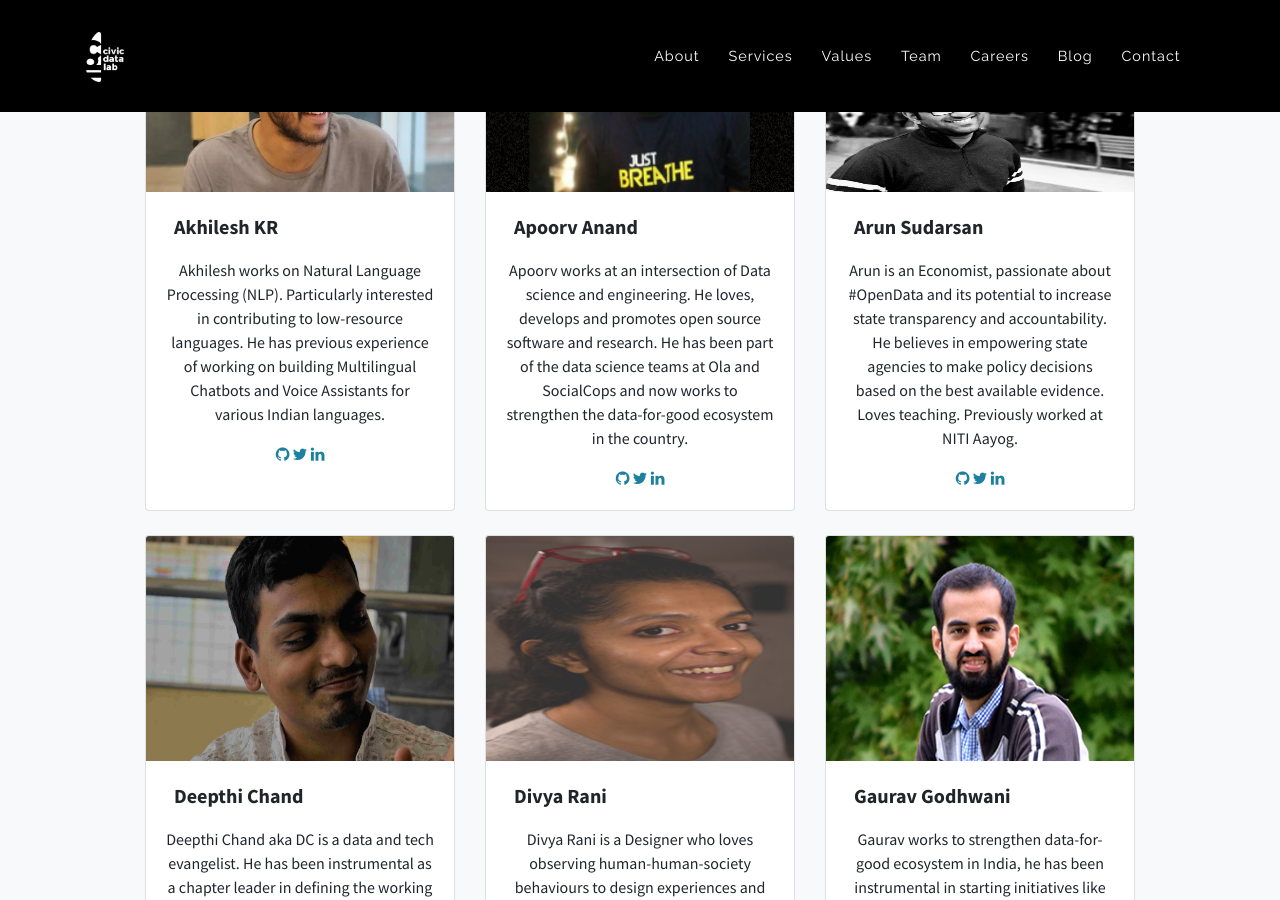
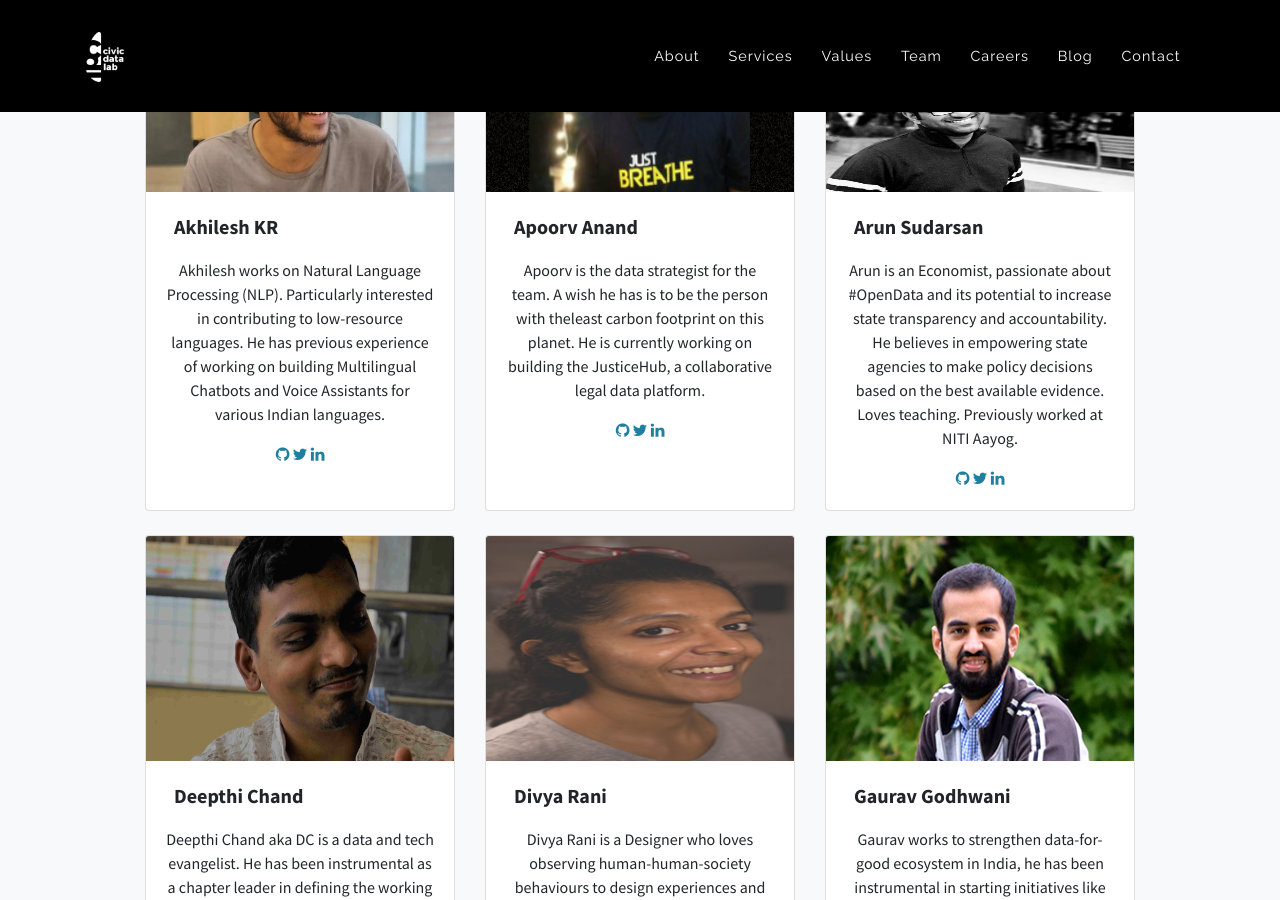
Before and after one commit to CivicDataLab/old-website, a Jekyll site: the page built from team.html, in a window 1280 px wide and 900 px high, scrolled down 355 px. Built offline with Jekyll 4.4.1, drawn with Linux system fonts in a browser that asks for light colours.

Commit message:
Update profile details for AA

```diff
--- a/all_collections/_members/apoorv.md
+++ b/all_collections/_members/apoorv.md
@@ -1,7 +1,7 @@
 ---
 short_name: Apoorv
 full_name: Apoorv Anand
-role: Techical Director
+role: Data Strategist and Partnerships
 photo: /assets/img/AA.png
 github: https://github.com/apoorv74
 twitter: https://twitter.com/apo_orv
@@ -10,4 +10,4 @@ medium: https://medium.com/@APo_ORV
 email: mailto:apoorv@civicdatalab.in
 ---
 
-Apoorv works at an intersection of Data science and engineering. He loves, develops and promotes open source software and research. He has been part of the data science teams at Ola and SocialCops and now works to strengthen the data-for-good ecosystem in the country.
+Apoorv is the data strategist for the team. A wish he has is to be the person with theleast carbon footprint on this planet. He is currently working on building the JusticeHub, a collaborative legal data platform.
```
